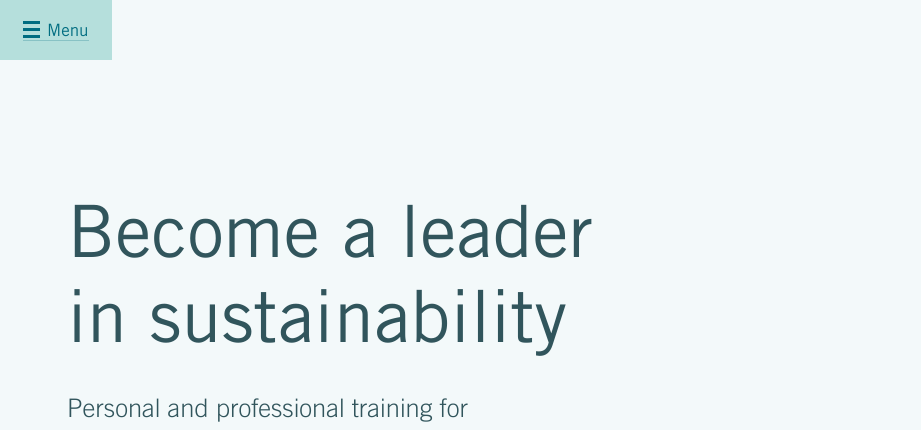
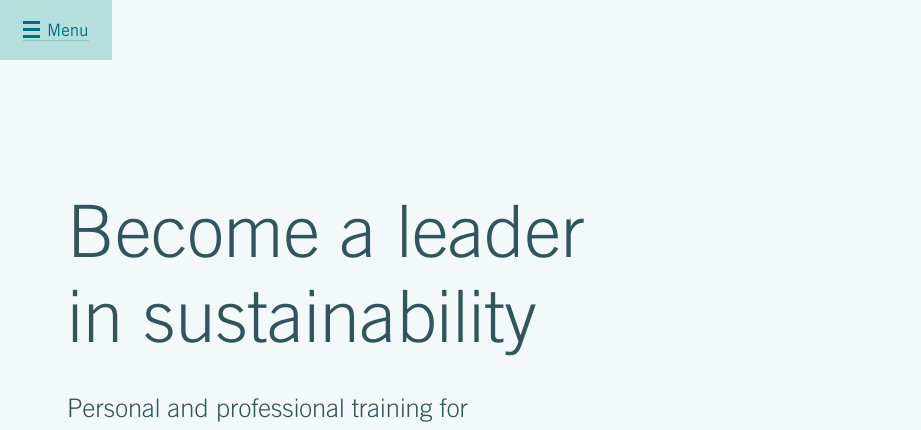
Before and after one commit to ashok-softscripts/csl-html, a website: page index.html in a window 1280 px wide. Shown: the top 430 px of the page, 0-921 px from the left. Drawn offline with Linux system fonts and the light colour scheme; files whose address does not match are found by name.

Commit message:
Changed H1 font weight to light

```diff
--- a/app/scss/base/_typography.scss
+++ b/app/scss/base/_typography.scss
@@ -88,6 +88,7 @@ h1, h2, h3, h4, h5, h6 {
 h1, .h1-style {
     // scales up to 4.1rem (2.72rem * 25/16)
     @include type($font: $display-type, $fontsize: 2.72rem, $lineheight: 3, $leader: 1, $trailer: 1, $scale-ratio: 25/16);
+	font-weight: regular-of($body-type);
 }
 
 // Heading level 2.
```
Also changed, not shown: styles/screen.css.
